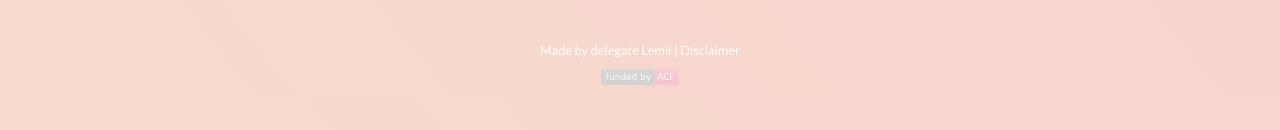
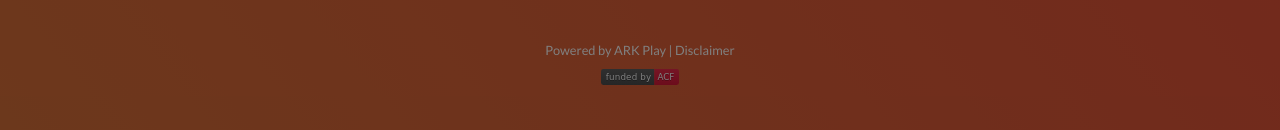
Before and after one commit to lugondev/ark-play, a React (Create React App) app: page / in a window 1280 px wide. Both pictures are taken after a click on the element "Disclaimer". Shown: the part 1732-1862 px from the top of the page. Built offline with nearby package versions, Linux system fonts and the light colour scheme; no server answers.

Commit message:
update: footer / disclaimer

```diff
--- a/src/components/App/Disclaimer.tsx
+++ b/src/components/App/Disclaimer.tsx
@@ -24,7 +24,12 @@ const Disclaimer = () => {
       </span>
 
       <div className="w-25">
-        <Modal isOpen={showDisclaimer} contentLabel="Disclaimer" style={customStyles}>
+        <Modal
+          isOpen={showDisclaimer}
+          contentLabel="Disclaimer"
+          style={customStyles}
+          overlayClassName="overlay"
+        >
           <h1 className="text-center">Disclaimer</h1>
           <hr className="w-50" />
 
--- a/src/components/App/Footer.tsx
+++ b/src/components/App/Footer.tsx
@@ -5,10 +5,24 @@ const Footer: React.FC = () => (
   <div>
     <div className="text-center text-white">
       <small>
-        Made by delegate Lemii | <Disclaimer />
+        Powered by{' '}
+        <a
+          href="https://github.com/Lemii/ark-play"
+          className="text-white"
+          target="_blank"
+          rel="noopener noreferrer"
+        >
+          ARK Play
+        </a>{' '}
+        | <Disclaimer />
       </small>
+
       <a href="https://arkcommunity.fund/" target="_blank" rel="noopener noreferrer">
-        <img src="./assets/badge-1.svg" className="acf align-middle mt-2 mb-5" alt="acf" />
+        <img
+          src="./assets/badge-1.svg"
+          className="acf d-inline-block align-middle mt-2 mb-5"
+          alt="acf"
+        />
       </a>
     </div>
   </div>
--- a/src/sass/base.scss
+++ b/src/sass/base.scss
@@ -225,3 +225,12 @@ header {
 .no-wrap {
   white-space: nowrap;
 }
+
+.overlay {
+  background-color: rgba(0, 0, 0, 0.5);
+  position: fixed;
+  top: 0;
+  left: 0;
+  right: 0;
+  bottom: 0;
+}
```
